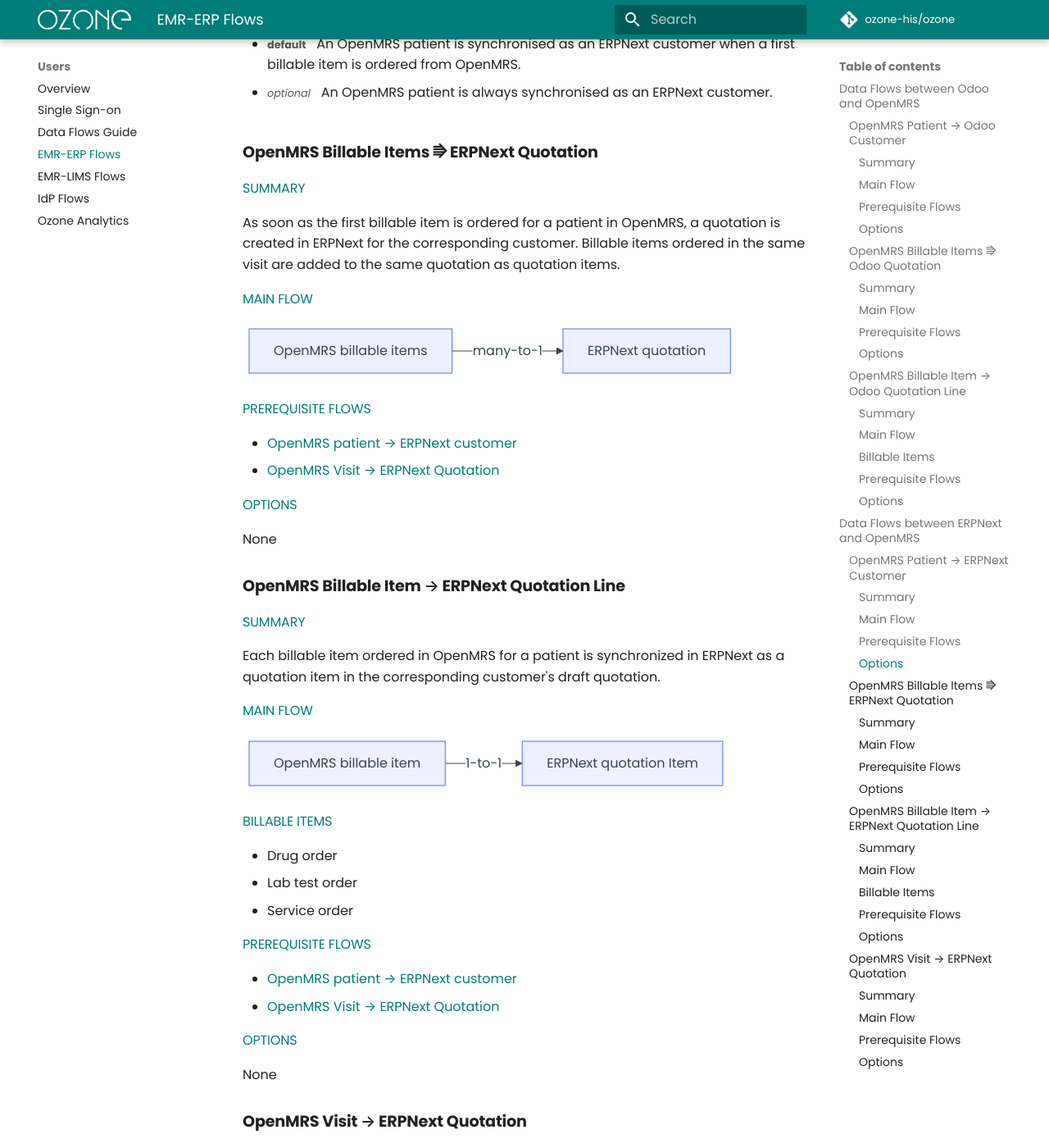
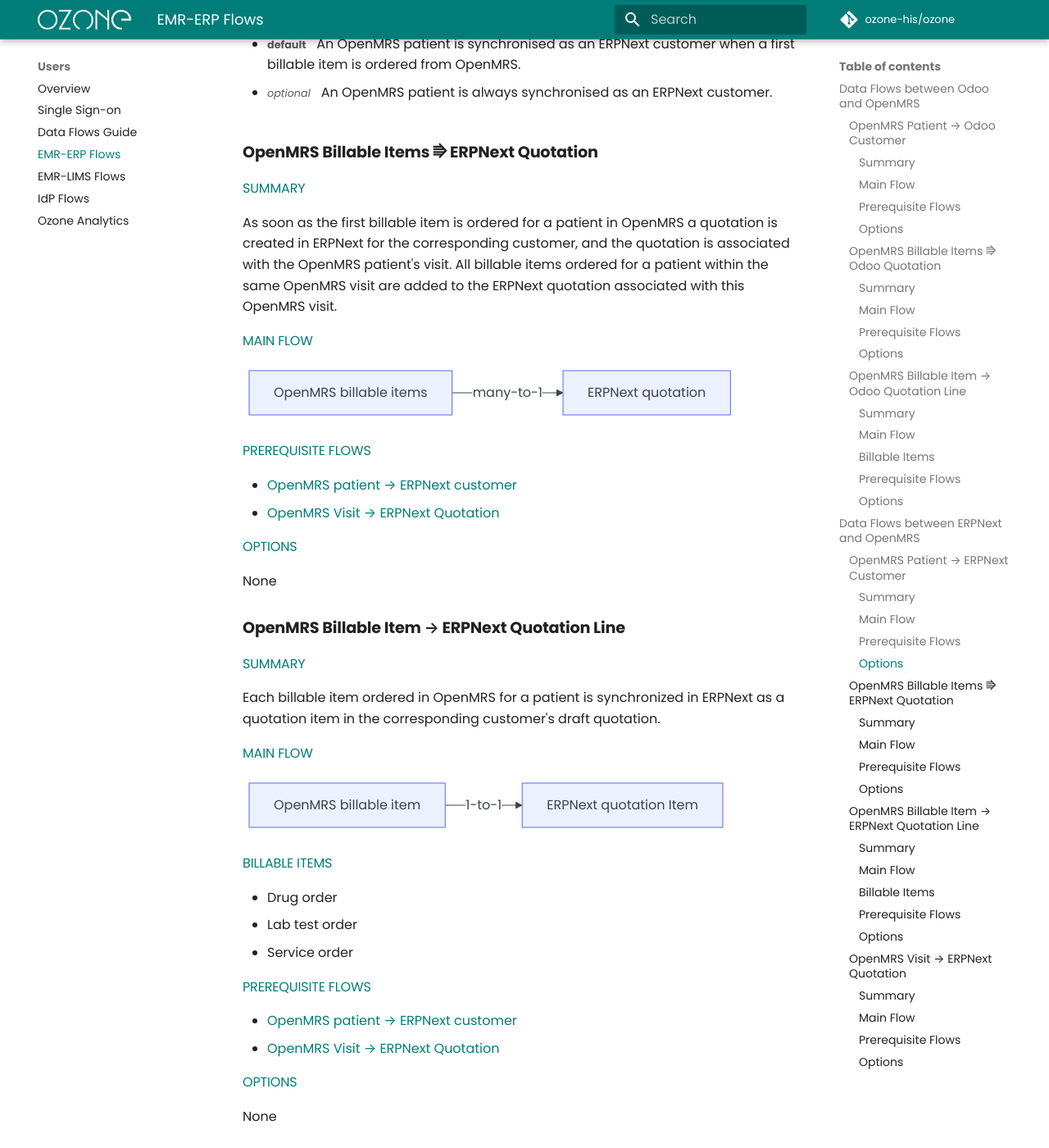
Before and after one commit to ozone-his/ozone-docs, an MkDocs documentation site: the page built from docs/users/emr-erp.md, in a window 1280 px wide and 1400 px high, scrolled down 2398 px. Shown: the whole window at 82% size. Built offline with MkDocs 1.6.1 and Material for MkDocs 9.7.7, drawn with Linux system fonts in a browser that asks for light colours; emoji names are drawn with the system emoji font; comment, search, counter and statistics services are not loaded; some of the changed text lies outside the part shown.

Commit message:
Address review comments.

````diff
--- a/docs/users/emr-erp.md
+++ b/docs/users/emr-erp.md
@@ -99,9 +99,11 @@
 ### OpenMRS Billable Items ⭆ ERPNext Quotation
 
 #### Summary
-As soon as the first billable item is ordered for a patient in OpenMRS,
-a quotation is created in ERPNext for the corresponding customer.
-Billable items ordered in the same visit are added to the same quotation as quotation items.
+As soon
+as the first billable item is ordered for a patient in OpenMRS a quotation is created in ERPNext for the corresponding customer,
+and the quotation is associated with the OpenMRS patient's visit.
+All billable items ordered for a patient within the same OpenMRS visit are added to the ERPNext quotation
+associated with this OpenMRS visit.
 
 #### Main Flow
 ``` mermaid
@@ -147,10 +149,7 @@
 ### OpenMRS Visit → ERPNext Quotation
 
 #### Summary
-As soon as the first billable item is ordered for a patient in OpenMRS,
-a draft quotation is created in ERPNext based on the patient's visit.
-When the visit is ended, the quotation is submitted.
-Following submission, the quotation is eligible for conversion into a sales order.
+Ending a patient's visit in OpenMRS submits the ERPNext quotation associated with this visit.
 
 #### Main Flow
 ``` mermaid
@@ -161,6 +160,7 @@
 #### Prerequisite Flows
 
 - [OpenMRS patient → ERPNext customer](#openmrs-patient-erpnext-customer)
+- [OpenMRS Billable Items ⭆ ERPNext Quotation](#openmrs-billable-items-erpnext-quotation)
 
 #### Options
 
````
